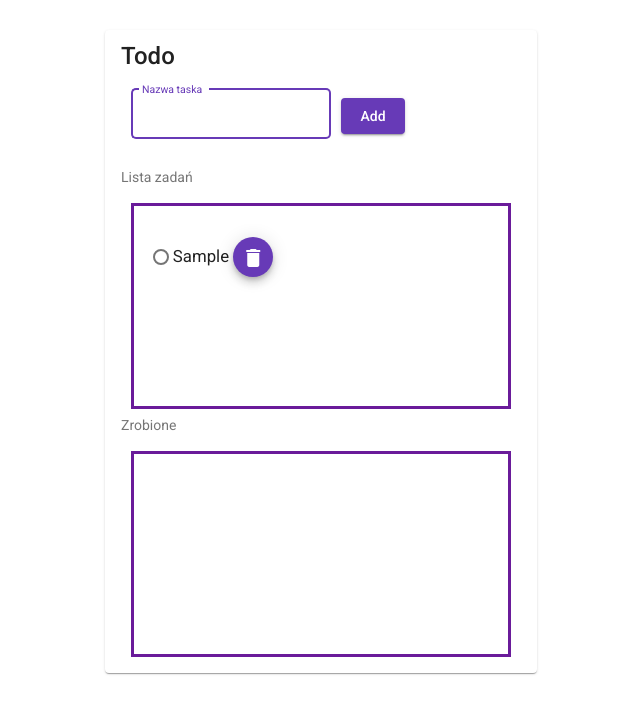
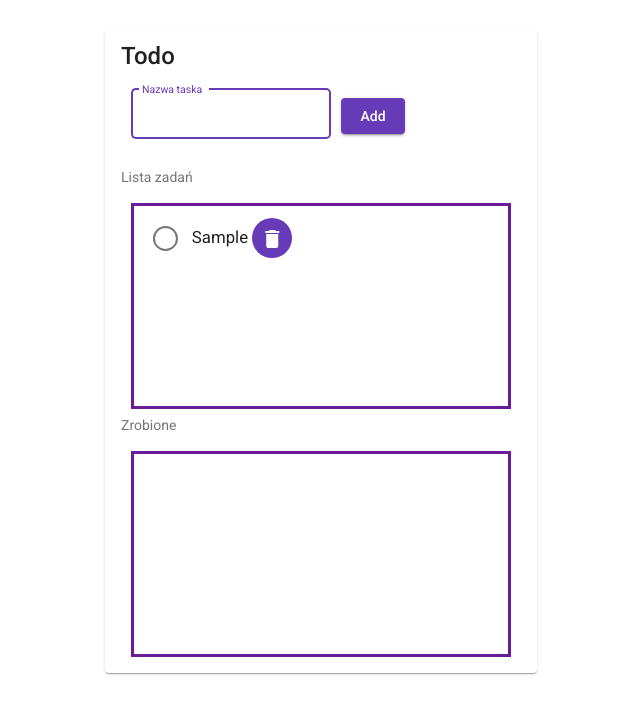
Before and after one commit to wiktfic226/angular-to-do-list, an Angular app: page / in a window 1280 px wide. Both pictures are taken after typing "Sample" into the empty fields and a click on the button "Add". Shown: the top 714 px of the page, without its empty margins (319-959 px from the left). Built offline with nearby package versions, Linux system fonts and the light colour scheme.

Commit message:
feat: add tooltip directive

```diff
--- a/src/app/app.component.html
+++ b/src/app/app.component.html
@@ -23,6 +23,8 @@
     <cdk-virtual-scroll-viewport appendOnly itemSize="50" class="example-viewport">
     <mat-list-item *ngFor="let task of getTasks() | donetasksfilter: true">
       <p matLine></p>
+      <p matLine></p>
+      <p matLine></p>
       <app-todo [todo]=task></app-todo>
     </mat-list-item>
   </cdk-virtual-scroll-viewport>
--- /dev/null
+++ b/src/app/displaydaytooltip/display-date-tooltip.directive.ts
@@ -0,0 +1,29 @@
+import { Directive, ElementRef, HostListener, Input } from '@angular/core';
+import { MatTooltip } from '@angular/material/tooltip';
+
+@Directive({
+  selector: '[appDisplayDateTooltip]',
+  providers: [MatTooltip]
+})
+export class DisplayDateTooltipDirective {
+
+  @Input('dateDone')
+  dateDone!: string;
+  @Input('isDone')
+  isDone!: boolean;
+
+  constructor(element: ElementRef, private tooltip: MatTooltip) {
+   }
+
+   @HostListener('mouseenter') onMouseEnter() {
+    this.tooltip.disabled=!this.isDone;
+    this.tooltip.message = this.dateDone;
+    this.tooltip.position='left'
+    this.tooltip.hideDelay=20;
+    this.tooltip.show();
+   }
+
+   @HostListener('mouseleave') onMouseLeave() {
+    this.tooltip.hide();
+   }
+}
--- a/src/app/todoitem/todo-item.component.html
+++ b/src/app/todoitem/todo-item.component.html
@@ -1,5 +1,7 @@
-<mat-list-item role="listitem" class="item-component">
-  <mat-checkbox
+<mat-list-item role="listitem" class="item-component"
+appDisplayDateTooltip [isDone]="this.todo.done" [dateDone]="getDoneDateString()!"
+>
+    <mat-checkbox
     (change)="markTask()"
     [checked]="this.todo.done"
     class="done-checkbox"
@@ -10,6 +12,8 @@
     type="button"
     mat-mini-fab
     color="primary"
+    class="delete-button"
+    class="mat-elevation-z0"
     (click)="deleteTask()"
   >
     <mat-icon>delete</mat-icon>
--- a/src/app/todoitem/todo-item.component.scss
+++ b/src/app/todoitem/todo-item.component.scss
@@ -1,17 +1,28 @@
 .item-component {
     padding: 5%;
-    display: inline-block;
     font-size: larger;
 }
 
+.delete-button {
+  height: 40px;
+  width: 40px;
+  position: absolute;
+  right: 0;
+}
 
 ::ng-deep .done-checkbox {
     & .mat-checkbox-background, .mat-checkbox-frame {
       border-radius: 70% !important;
-      size: 120%;
+      width: 100%;
     }
   }
 
   ::ng-deep .mat-checkbox-checked.mat-accent .mat-checkbox-background {
     background-color: green !important;
   }
+
+  ::ng-deep .mat-checkbox .mat-checkbox-inner-container {
+    width: 25px;
+    height: 25px;
+    margin-right: 10px;
+}
--- a/src/app/todoitem/todo-item.component.ts
+++ b/src/app/todoitem/todo-item.component.ts
@@ -28,4 +28,8 @@ export class TodoItemComponent implements OnInit {
   markTask() {
     this.todoService.markTask(this.todo);
   }
+
+  getDoneDateString() {
+    return this.todo.dateDone?.toDateString();
+  }
 }
--- a/src/app/todos/todos.service.ts
+++ b/src/app/todos/todos.service.ts
@@ -3,6 +3,7 @@ import { Injectable } from '@angular/core';
 export interface Todo {
   name: string
   done: boolean
+  dateDone?: Date
 }
 
 @Injectable({
@@ -23,8 +24,11 @@ export class TodosService {
   }
 
   markTask(task: Todo) {
-    this.todos.forEach((element,index)=>{
-      if(element.name==task.name) element.done = !element.done;
+    this.todos.forEach((element)=>{
+      if(element.name==task.name) {
+        element.done = !element.done;
+        element.done ? element.dateDone = new Date() : null;
+      }
     });
   }
 }
```
Also changed, not shown: src/app/app.module.ts (+8 -2 lines), 1 other file (tests, documents, lock files or other folders).
